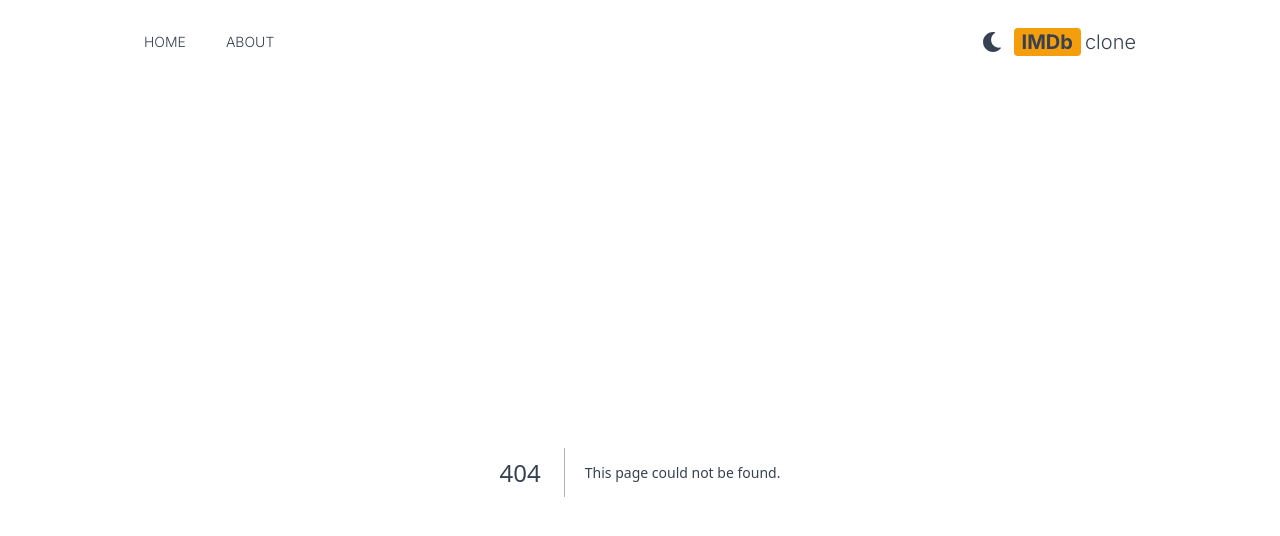
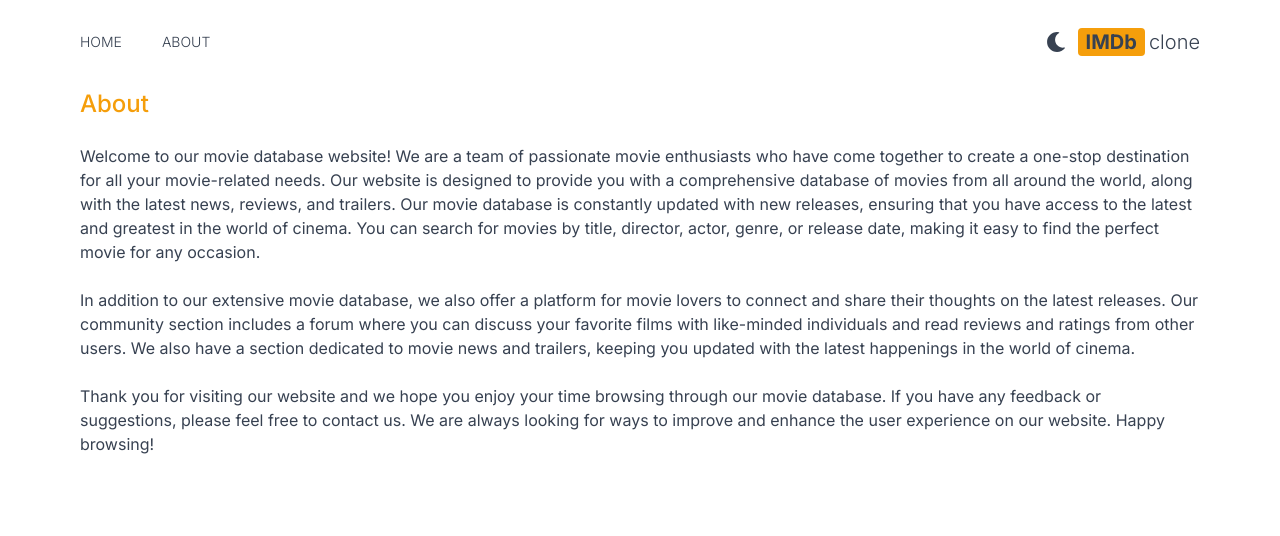
Before and after one commit to aryan-sadeghyan/imdb-clone, a Next.js app: page /about in a window 1280 px wide. Before the commit this address had no page. Shown: the top 536 px of the page. Built offline with nearby package versions, Linux system fonts and the light colour scheme.

Commit message:
about page added

```diff
--- /dev/null
+++ b/src/app/about/page.jsx
@@ -0,0 +1,39 @@
+import React from "react";
+
+export default function About() {
+  return (
+    <div className='max-w-6xl mx-auto p-4'>
+      <h1 className=' text-amber-500 text-2xl font-medium'>About</h1>
+      <br />
+      <p>
+        Welcome to our movie database website! We are a team of passionate movie
+        enthusiasts who have come together to create a one-stop destination for
+        all your movie-related needs. Our website is designed to provide you
+        with a comprehensive database of movies from all around the world, along
+        with the latest news, reviews, and trailers. Our movie database is
+        constantly updated with new releases, ensuring that you have access to
+        the latest and greatest in the world of cinema. You can search for
+        movies by title, director, actor, genre, or release date, making it easy
+        to find the perfect movie for any occasion.
+      </p>
+      <br />
+      <p>
+        In addition to our extensive movie database, we also offer a platform
+        for movie lovers to connect and share their thoughts on the latest
+        releases. Our community section includes a forum where you can discuss
+        your favorite films with like-minded individuals and read reviews and
+        ratings from other users. We also have a section dedicated to movie news
+        and trailers, keeping you updated with the latest happenings in the
+        world of cinema.
+      </p>
+      <br />
+      <p>
+        Thank you for visiting our website and we hope you enjoy your time
+        browsing through our movie database. If you have any feedback or
+        suggestions, please feel free to contact us. We are always looking for
+        ways to improve and enhance the user experience on our website. Happy
+        browsing!
+      </p>
+    </div>
+  );
+}
--- a/src/components/Header.jsx
+++ b/src/components/Header.jsx
@@ -8,8 +8,8 @@
 
 export default function Header() {
   return (
-    <div className='flex justify-between p-4 max-w-5xl mx-auto pt-7 font-light items-center '>
-      <div className='flex gap-10 text-sm'>
+    <div className='flex justify-between p-4 max-w-6xl mx-auto pt-7 font-light items-center '>
+      <div className='flex gap-10 text-sm '>
         <MenuItem title='HOME' address='/' Icon={FaHome} />
         <MenuItem title='ABOUT' address='/about' Icon={FaCircleInfo} />
       </div>
@@ -17,7 +17,7 @@
       <div className='flex items-center gap-3'>
         <DarkModeSwitch />
         <Link href='/' className='flex gap-1'>
-          <span className='px-2  bg-amber-500 font-bold  rounded text-gray-700 text-xl'>
+          <span className=' px-2  bg-amber-500 font-bold  rounded text-gray-700 text-xl'>
             IMDb
           </span>
           <span className='text-xl hidden sm:inline'>clone</span>
--- a/src/components/MenuItem.jsx
+++ b/src/components/MenuItem.jsx
@@ -4,7 +4,7 @@
   return (
     <Link href={address}>
       <Icon className=' sm:hidden text-2xl' />
-      <p className='hidden sm:inline'>{title}</p>
+      <p className='hidden sm:inline hover:text-amber-500'>{title}</p>
     </Link>
   );
 }
```
